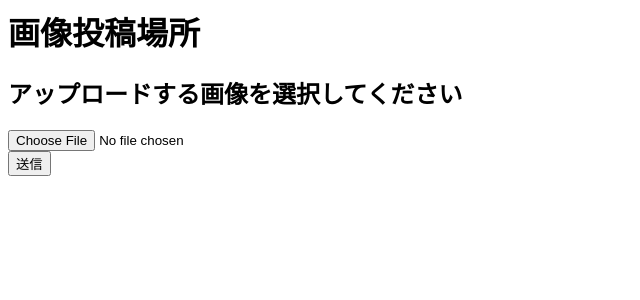
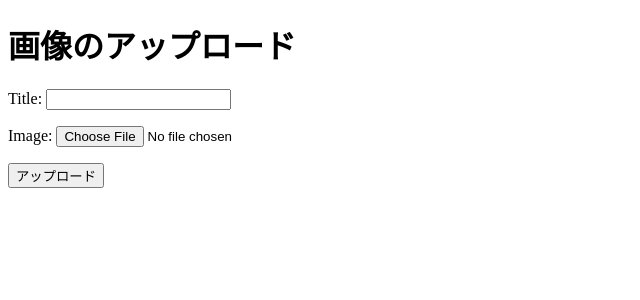
Before and after one commit to kaitona/sotuken, a Django app: page /upload/ in a window 1280 px wide. Shown: the top 300 px of the page, without its empty margins (0-640 px from the left). Run offline with Django 3.2, Linux system fonts and the light colour scheme.

Commit message:
UploadImage add

```diff
--- /dev/null
+++ b/pythonDjangoDevelopEnv/code/mysite/imagedb/forms.py
@@ -0,0 +1,7 @@
+from django import forms
+from .models import UploadImage
+
+class UploadForm(forms.ModelForm):
+    class Meta:
+        model = UploadImage
+        fields = ('title', 'image')
--- a/pythonDjangoDevelopEnv/code/mysite/imagedb/models.py
+++ b/pythonDjangoDevelopEnv/code/mysite/imagedb/models.py
@@ -1,17 +1,8 @@
 from django.db import models
 
 # Create your models here.
-image = models.ImageField(
-    upload_to='files/',
-    verbose_name='添付画像',
-    height_field='url_height',
-    width_field='url_width',
-)
+class UploadImage(models.Model):
+    title = models.CharField(max_length=200)
 
-url_height = models.IntegerField(
-    editable=False,
-)
-
-url_width = models.IntegerField(
-    editable=False,
-)
+    description = models.TextField()
+    image = models.ImageField(upload_to="images")
--- a/pythonDjangoDevelopEnv/code/mysite/imagedb/templates/imagedb/upload.html
+++ b/pythonDjangoDevelopEnv/code/mysite/imagedb/templates/imagedb/upload.html
@@ -1,26 +1,17 @@
-<html lang="en">
-
+<!doctype html>
+<html lang="ja">
 <head>
-    <meta charset="UTF-8">
-    <meta http-equiv="X-UA-Compatible" content="IE=edge">
-    <meta name="viewport" content="width=device-width, initial-scale=1.0">
-    <title>Document</title>
+    <meta charset="utf-8">
+    <title>{{title}}</title>
 </head>
-
 <body>
-    <h1>画像投稿場所</h1>
-    <form method="post" id="myform" enctype="multipart/form-data">
-        {%csrf_token%}
-        <div>
-            <h2>アップロードする画像を選択してください</h2>
-            <label for="file">
-                <input type="file" id="file" name="image" accept="image/png, image/jpeg" />
-            </label>
-        </div>
-        <div>
-            <button>送信</button>
-        </div>
-    </form>
+    <h1>{{title}}</h1>
+    <div>
+        <form action="" method="post" enctype="multipart/form-data">
+            {% csrf_token %}
+            <p>{{ upload_form.as_p }}</p>
+            <p><input type="submit" value="アップロード"></p>
+        </form>
+    </div>
 </body>
-
 </html>
--- a/pythonDjangoDevelopEnv/code/mysite/imagedb/views.py
+++ b/pythonDjangoDevelopEnv/code/mysite/imagedb/views.py
@@ -1,8 +1,22 @@
 from django.shortcuts import render
-
+from .forms import UploadForm
+from .models import UploadImage
 
 def index(request):
     return render(request, 'imagedb/index.html')
 
 def upload(request):
-    return render(request, 'imagedb/upload.html')
+    params = {
+        'title': '画像のアップロード',
+        'upload_form': UploadForm(),
+        'id': None,
+    }
+
+    if (request.method == 'POST'):
+        form = UploadForm(request.POST, request.FILES)
+        if form.is_valid():
+            upload_image = form.save()
+
+            params['id'] = upload_image.id
+
+    return render(request, 'imagedb/upload.html', params)
```
Also changed, not shown: pythonDjangoDevelopEnv/code/mysite/db.sqlite3, pythonDjangoDevelopEnv/code/mysite/imagedb/migrations/0001_initial.py (added), pythonDjangoDevelopEnv/code/mysite/media/images/山.jpg (added).
